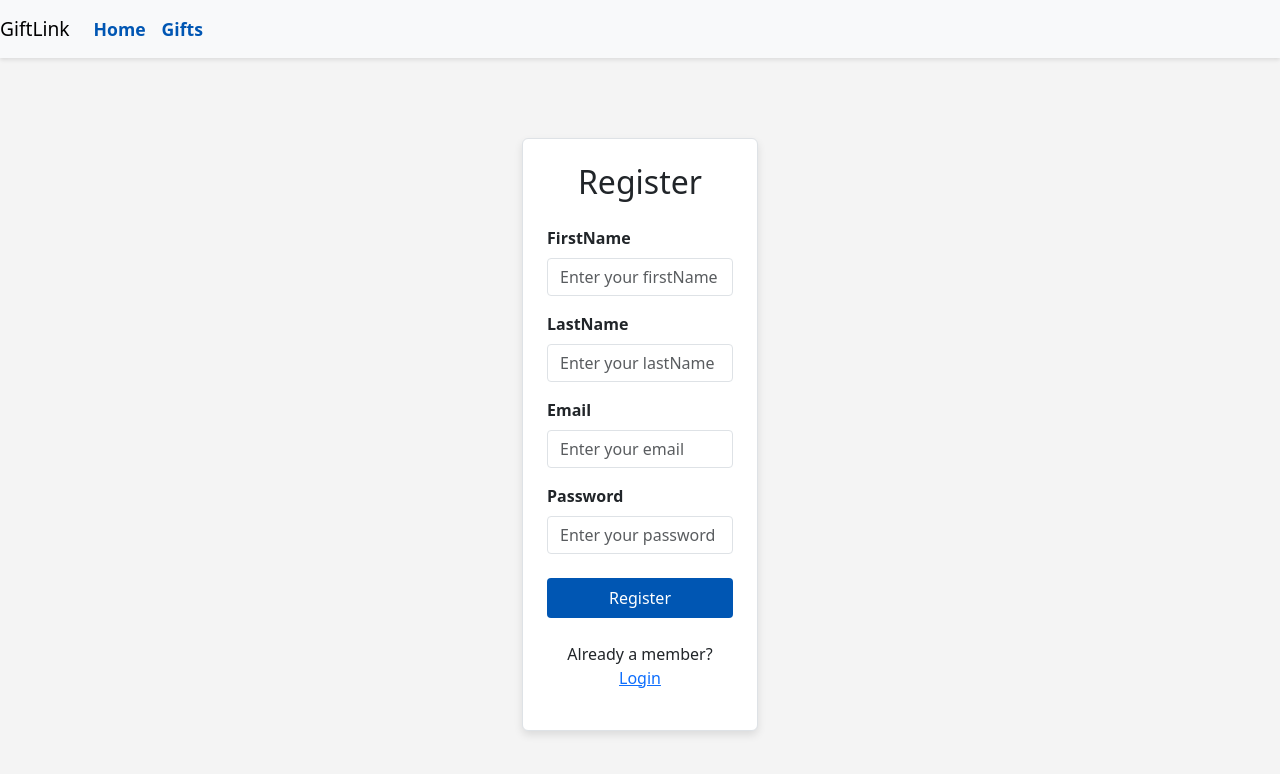
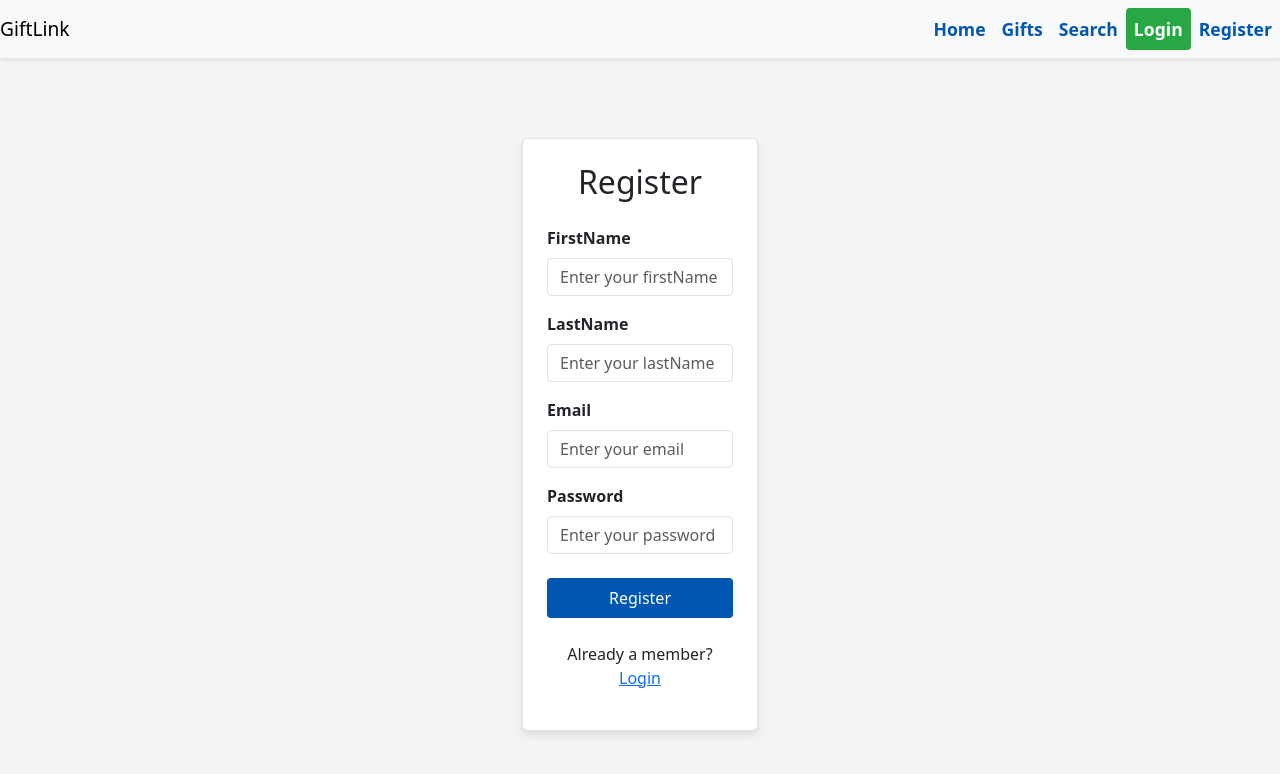
Before and after one commit to MihirGosai/fullstack-capstone-project, a React (Create React App) app in the folder giftlink-frontend/: page /app/register in a window 1280 px wide. Shown: the top 774 px of the page. Built offline with nearby package versions, Linux system fonts and the light colour scheme; no server answers.

Commit message:
Implement Back-end in Register Component

```diff
--- a/giftlink-frontend/src/components/Navbar/Navbar.js
+++ b/giftlink-frontend/src/components/Navbar/Navbar.js
@@ -1,21 +1,80 @@
-import React from 'react';
+import React, { useEffect } from 'react'
+import { Link, useNavigate } from 'react-router-dom'
+import { urlConfig } from '../../config';
+import { useAppContext } from '../../context/AuthContext';
 
 export default function Navbar() {
+    const { isLoggedIn, setIsLoggedIn, userName, setUserName } = useAppContext();
+
+    const navigate = useNavigate();
+    useEffect(() => {
+        const authTokenFromSession = sessionStorage.getItem('auth-token');
+        const nameFromSession = sessionStorage.getItem('name');
+        if (authTokenFromSession) {
+            if (isLoggedIn && nameFromSession) {
+                setUserName(nameFromSession);
+            } else {
+                sessionStorage.removeItem('auth-token');
+                sessionStorage.removeItem('name');
+                sessionStorage.removeItem('email');
+                setIsLoggedIn(false);
+            }
+        }
+    }, [isLoggedIn, setIsLoggedIn, setUserName])
+    const handleLogout = () => {
+        sessionStorage.removeItem('auth-token');
+        sessionStorage.removeItem('name');
+        sessionStorage.removeItem('email');
+        setIsLoggedIn(false);
+        navigate(`/app`);
+
+    }
+    const profileSecton = () => {
+        navigate(`/app/profile`);
+    }
     return (
-        <nav className="navbar navbar-expand-lg navbar-light bg-light">
-            <a className="navbar-brand" href="/">GiftLink</a>
+        <>
+            <nav className="navbar navbar-expand-lg navbar-light bg-light" id='navbar_container'>
+                <a className="navbar-brand" href={`${urlConfig.backendUrl}/app`}>GiftLink</a>
 
-            <div className="collapse navbar-collapse" id="navbarNav">
+                <button className="navbar-toggler" type="button" data-toggle="collapse" data-target="#navbarNav" aria-controls="navbarNav" aria-expanded="false" aria-label="Toggle navigation">
+                    <span className="navbar-toggler-icon"></span>
+                </button>
+
+                <div className="collapse navbar-collapse justify-content-end" id="navbarNav">
                     <ul className="navbar-nav">
-
                         <li className="nav-item">
                             <a className="nav-link" href="/home.html">Home</a> {/* Link to home.html */}
                         </li>
                         <li className="nav-item">
-                        <a className="nav-link" href="/app">Gifts</a> {/* Updated Link */}
+                            <Link className="nav-link" to="/app">Gifts</Link> {/* Updated Link */}
                         </li>
+                        <li className="nav-item">
+                            <Link className="nav-link" to="/app/search">Search</Link>
+                        </li>
+                        <ul className="navbar-nav ml-auto">
+                            {isLoggedIn ? (
+                                <>
+                                    <li className="nav-item"> <span className="nav-link" style={{ color: "black", cursor: "pointer" }} onClick={profileSecton}>Welcome, {userName}</span> </li>
+                                    <li className="nav-item"><button className="nav-link login-btn" onClick={handleLogout}>Logout</button></li>
+                                </>
+                            ) : (
+                                <>
+                                    <li className="nav-item">
+
+                                        <Link className="nav-link login-btn" to="/app/login">Login</Link>
+                                    </li>
+                                    <li className="nav-item">
+                                        <Link className="nav-link register-btn" to="/app/register">Register</Link>
+                                    </li>
+                                </>
+                            )
+
+                            }
+                        </ul>
                     </ul>
                 </div>
             </nav>
-    );
+        </>
+    )
 }
--- a/giftlink-frontend/src/components/RegisterPage/RegisterPage.js
+++ b/giftlink-frontend/src/components/RegisterPage/RegisterPage.js
@@ -1,4 +1,12 @@
 import React, { useState } from 'react';
+//Step 1 - Task 1
+import {urlConfig} from '../../config';
+
+//Step 1 - Task 2
+import { useAppContext } from '../../context/AuthContext';
+
+//Step 1 - Task 3
+import { useNavigate } from 'react-router-dom';
 
 import './RegisterPage.css';
 
@@ -8,8 +16,49 @@
     const [email, setEmail] = useState('');
     const [password, setPassword] = useState('');
 
+    //Step 1 - Task 4
+     const [showerr, setShowerr] = useState('');
+
+    //Step 1 - Task 5
+    const navigate = useNavigate();
+    const { setIsLoggedIn } = useAppContext();
+
     const handleRegister = async () => {
-        console.log("Register invoked")
+        const response = await fetch(`${urlConfig.backendUrl}/api/auth/register`, {
+            //Step 1 - Task 6
+            method: 'POST',
+            //Step 1 - Task 7
+            headers: {
+                'content-type': 'application/json',
+            },
+            //Step 1 - Task 8
+            body: JSON.stringify({
+                firstName: firstName,
+                lastName: lastName,
+                email: email,
+                password: password
+            })
+        });
+
+        //Step 2 - Task 1
+        const json = await response.json();
+        console.log('json data', json);
+        console.log('er', json.error);
+
+        //Step 2 - Task 2
+        if (json.authtoken) {
+            sessionStorage.setItem('auth-token', json.authtoken);
+            sessionStorage.setItem('name', firstName);
+            sessionStorage.setItem('email', json.email);
+        //Step 2 - Task 3
+            setIsLoggedIn(true);
+        //Step 2 - Task 4
+            navigate('/app');
+        }
+        if (json.error) {
+        //Step 2 - Task 5
+            setShowerr(json.error);
+        }
     }
 
     return (
@@ -55,6 +104,9 @@
                                 value={email}
                                 onChange={(e) => setEmail(e.target.value)}
                             />
+                        {/* Step 2 - Task 6*/}
+
+                                <div className="text-danger">{showerr}</div>
                         </div>
 
                         <div className="mb-4">
```
Lines whose indentation alone changed are shown as unchanged.
